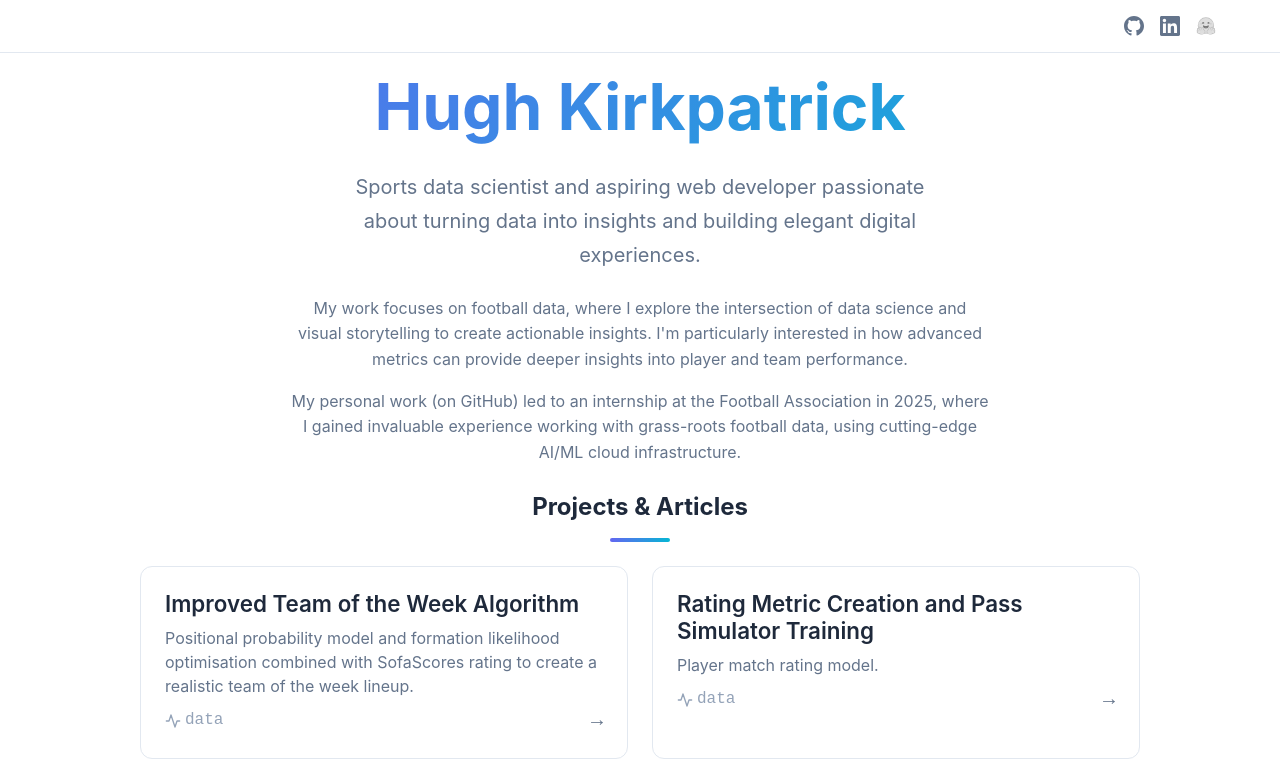
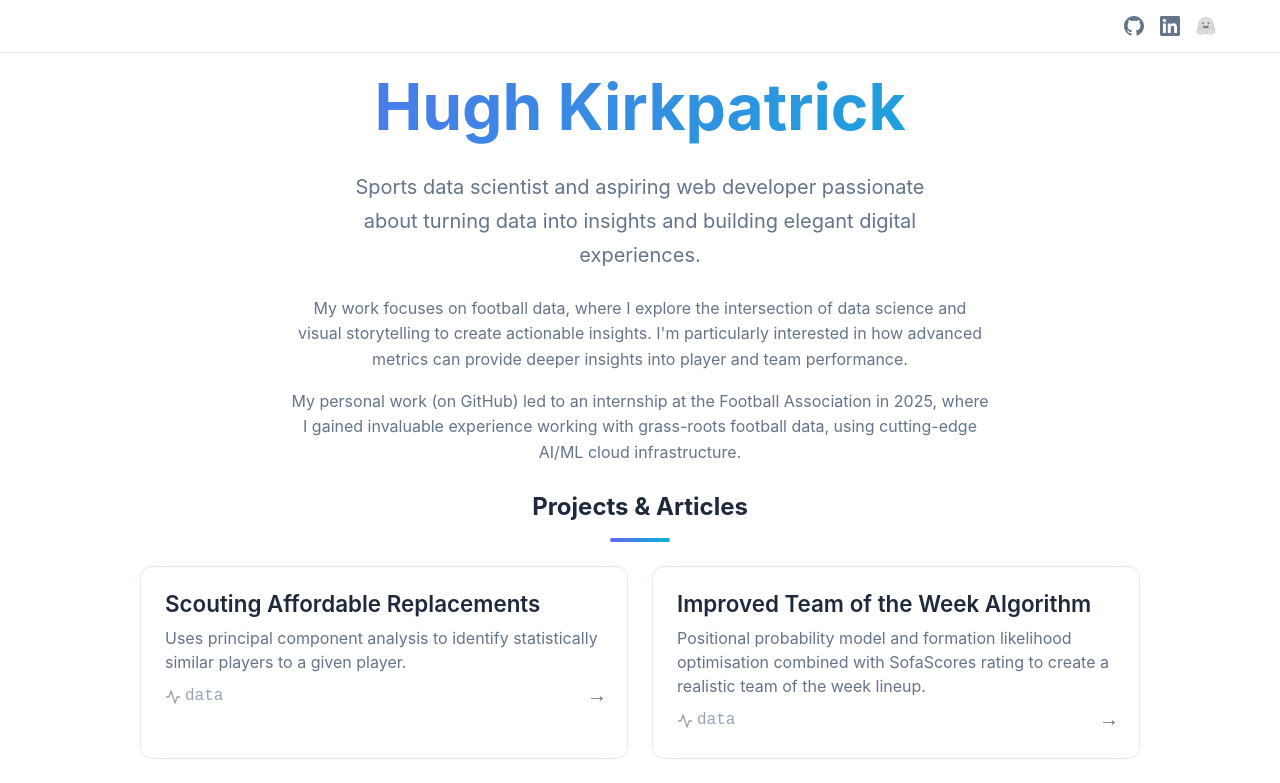
Before and after one commit to Singular-Bean/hughkirkpatrick.net, a React (Vite) app: page / in a window 1280 px wide. Shown: the top 783 px of the page. Built offline with nearby package versions, Linux system fonts and the light colour scheme.

Commit message:
Config Update

```diff
--- a/src/config.js
+++ b/src/config.js
@@ -1,4 +1,12 @@
 export const projects = [
+  {
+    category: 'data',
+    title: 'Scouting Affordable Replacements',
+    description: 'Uses principal component analysis to identify statistically similar players to a given player.',
+    type: 'github',
+    repo: 'RecruitmentProjects',
+    branch: 'master'
+  },
   {
     category: 'data',
     title: 'Improved Team of the Week Algorithm',
```
